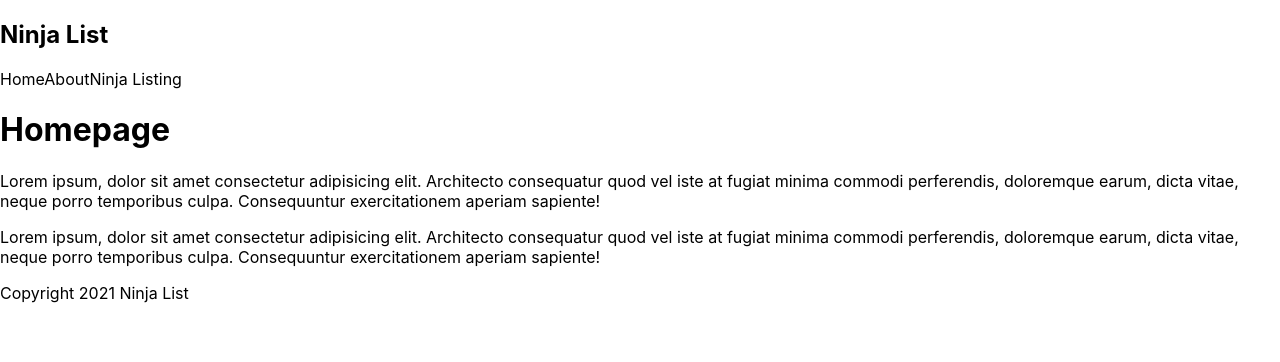
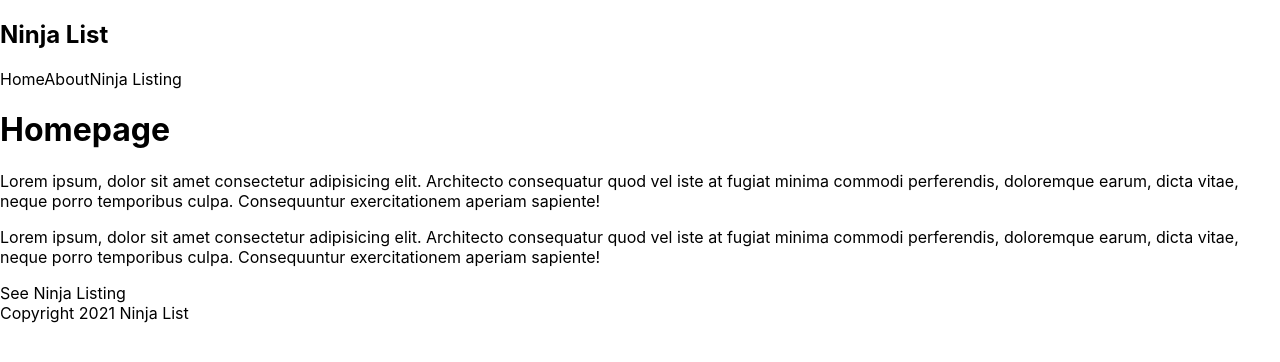
Before and after one commit to Bateristico/nextjs-ninja-list, a Next.js app: page / in a window 1280 px wide. Shown: the top 362 px of the page. Built offline with nearby package versions, Linux system fonts and the light colour scheme.

Commit message:
4. Linking between pages

```diff
--- a/components/Navbar.js
+++ b/components/Navbar.js
@@ -1,12 +1,14 @@
+import Link from 'next/link';
+
 const Navbar = () => {
     return (
         <nav>
             <div className="logo">
                 <h1>Ninja List</h1>
             </div>
-            <a>Home</a>
-            <a>About</a>
-            <a>Ninja Listing</a>
+            <Link href="/"><a>Home</a></Link>
+            <Link href="/about"><a>About</a></Link>
+            <Link href='/ninjas'><a>Ninja Listing</a></Link>
         </nav>
     );
 }
--- a/pages/index.js
+++ b/pages/index.js
@@ -2,6 +2,7 @@
 import styles from '../styles/Home.module.css';
 import Navbar from '../components/Navbar';
 import Footer from '../components/Footer';
+import Link from 'next/link';
 
 export default function Home() {
   return (
@@ -10,6 +11,9 @@
       <h1>Homepage</h1>
         <p>Lorem ipsum, dolor sit amet consectetur adipisicing elit. Architecto consequatur quod vel iste at fugiat minima commodi perferendis, doloremque earum, dicta vitae, neque porro temporibus culpa. Consequuntur exercitationem aperiam sapiente!</p>
         <p>Lorem ipsum, dolor sit amet consectetur adipisicing elit. Architecto consequatur quod vel iste at fugiat minima commodi perferendis, doloremque earum, dicta vitae, neque porro temporibus culpa. Consequuntur exercitationem aperiam sapiente!</p>
+        <Link href="/ninjas">
+          <a>See Ninja Listing</a>
+        </Link>
         <Footer />
     </div>
   )
```
